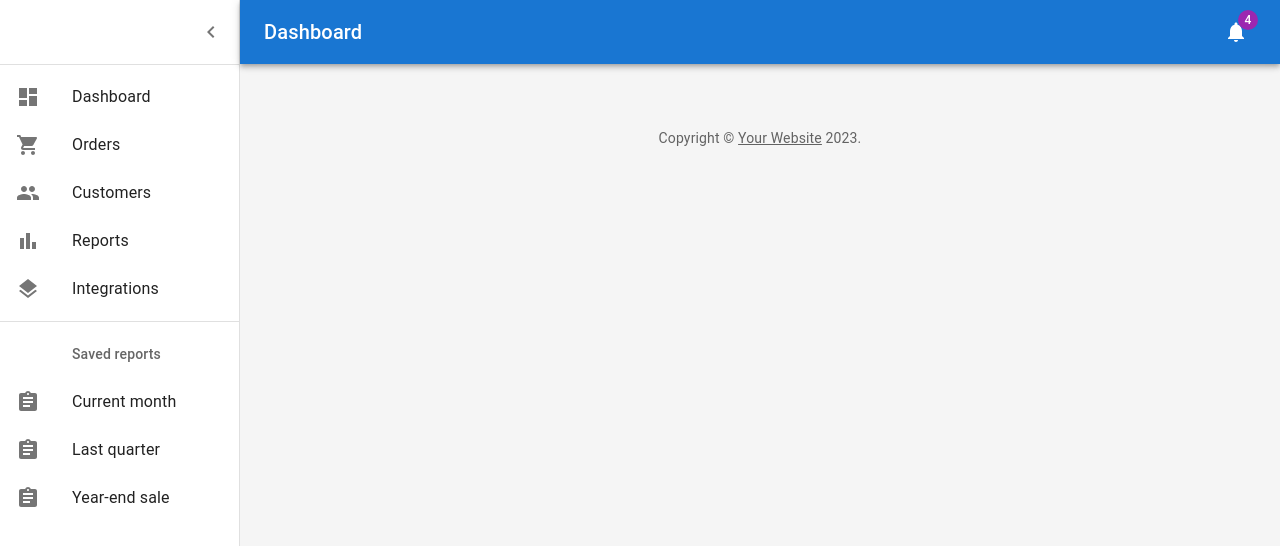
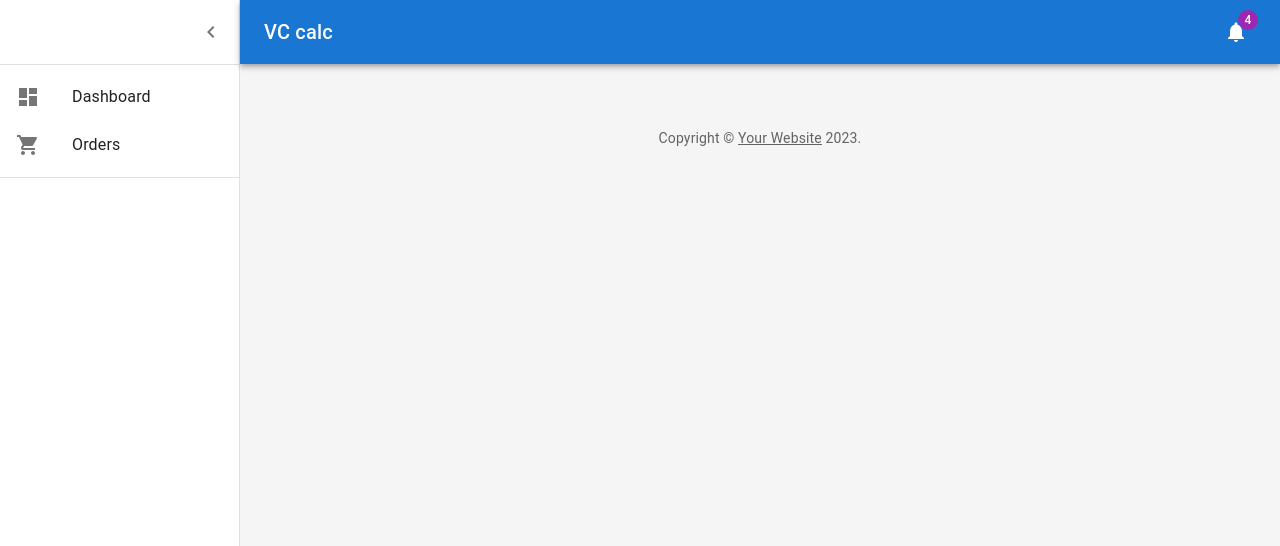
Before and after one commit to acnesiac/material-ui-uploadfile, a React (Create React App) app: page / in a window 1280 px wide. Shown: the top 546 px of the page. Built offline with nearby package versions, Linux system fonts and the light colour scheme.

Commit message:
clean up listitems menu

```diff
--- a/src/components/Dashboard.js
+++ b/src/components/Dashboard.js
@@ -118,7 +118,7 @@ function DashboardContent() {
               noWrap
               sx={{ flexGrow: 1 }}
             >
-              Dashboard
+              VC calc
             </Typography>
             <IconButton color="inherit">
               <Badge badgeContent={4} color="secondary">
@@ -144,7 +144,6 @@ function DashboardContent() {
           <List component="nav">
             {mainListItems}
             <Divider sx={{ my: 1 }} />
-            {secondaryListItems}
           </List>
         </Drawer>
         <Box
--- a/src/components/listItems.js
+++ b/src/components/listItems.js
@@ -24,24 +24,7 @@ export const mainListItems = (
       </ListItemIcon>
       <ListItemText primary="Orders" />
     </ListItemButton>
-    <ListItemButton>
-      <ListItemIcon>
-        <PeopleIcon />
-      </ListItemIcon>
-      <ListItemText primary="Customers" />
-    </ListItemButton>
-    <ListItemButton>
-      <ListItemIcon>
-        <BarChartIcon />
-      </ListItemIcon>
-      <ListItemText primary="Reports" />
-    </ListItemButton>
-    <ListItemButton>
-      <ListItemIcon>
-        <LayersIcon />
-      </ListItemIcon>
-      <ListItemText primary="Integrations" />
-    </ListItemButton>
+
   </React.Fragment>
 );
 
```
